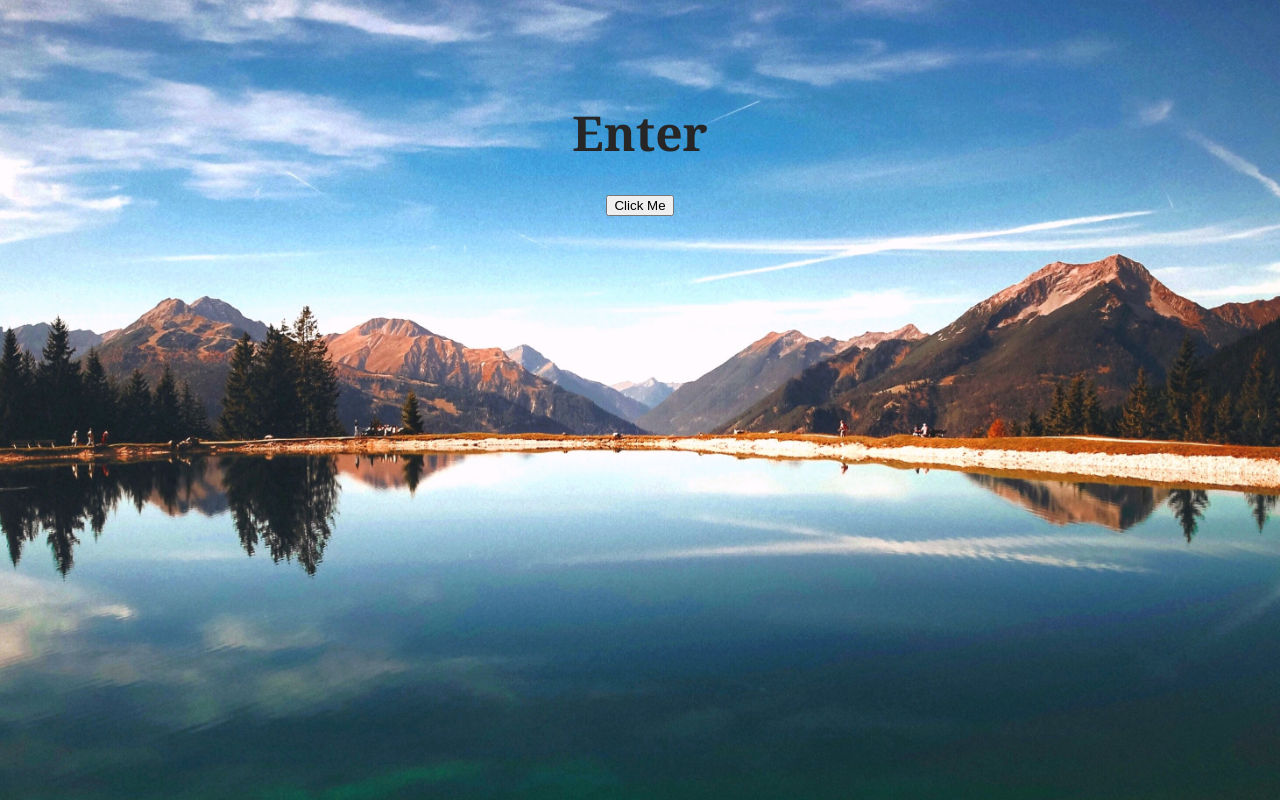
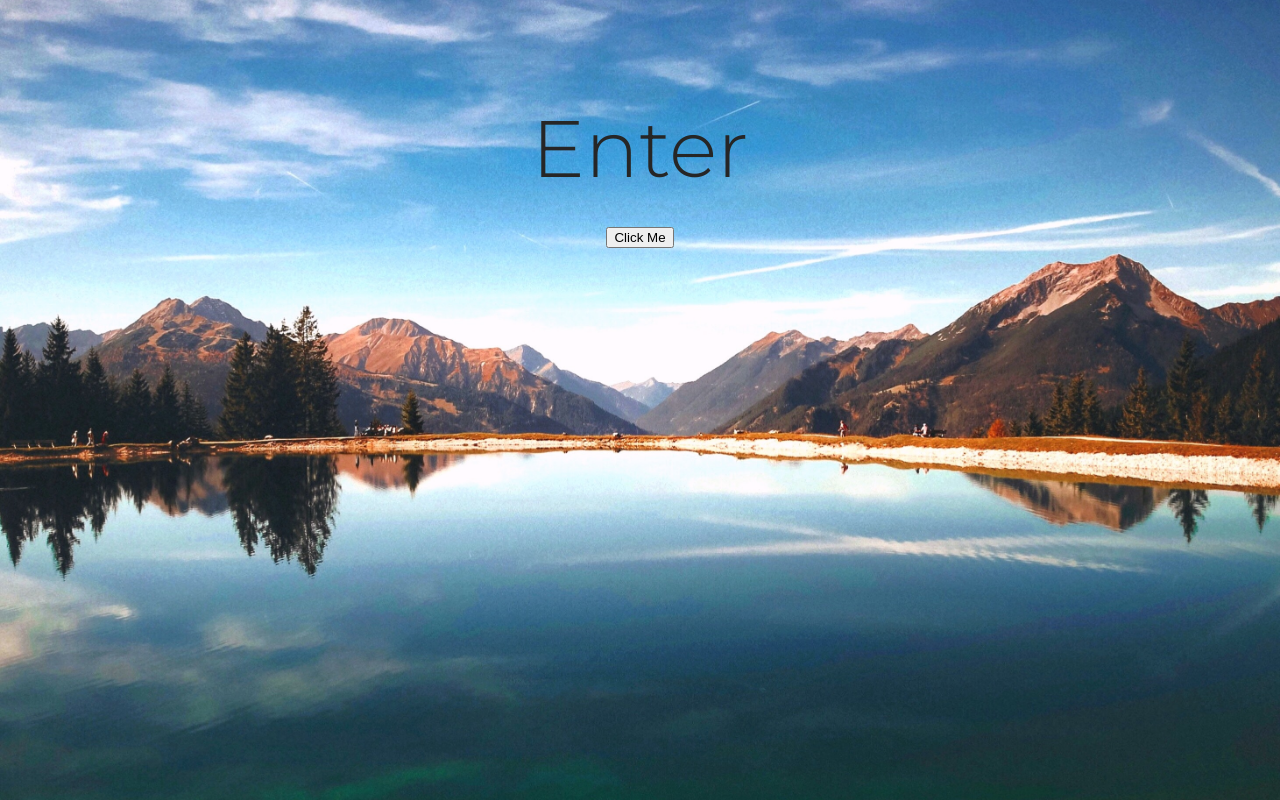
Before and after one commit to amarchiori/clock, a plain HTML site: page index.html in a window 1280 px wide. Drawn offline with Linux system fonts and the light colour scheme.

Commit message:
changed font style

```diff
--- a/index.html
+++ b/index.html
@@ -4,6 +4,9 @@
     <meta charset="UTF-8">
     <meta http-equiv="X-UA-Compatible" content="IE=edge">
     <meta name="viewport" content="width=device-width, initial-scale=1.0">
+    <link rel="preconnect" href="https://fonts.googleapis.com">
+    <link rel="preconnect" href="https://fonts.gstatic.com" crossorigin>
+    <link href="https://fonts.googleapis.com/css2?family=Montserrat:wght@300;500&display=swap" rel="stylesheet">
     <link rel="stylesheet" href="style.css">
     <title>The Welcome Clock</title>
 </head>
--- a/style.css
+++ b/style.css
@@ -15,8 +15,9 @@ h1 {
     padding-top: 100px;
     padding-bottom: 30px;
     margin: 0%;
-    font-family:Georgia, 'Times New Roman', Times, serif;
-    font-size: 3em
+    font-family: 'Montserrat', sans-serif;
+    font-size: 5em;
+    font-weight: 300;
 }
 
 button {
@@ -32,7 +33,8 @@ button {
     padding-bottom: 15px;
     margin: 0%;
     font-size: 4rem;
-    font-family: 'Lucida Sans', 'Lucida Sans Regular', 'Lucida Grande', 'Lucida Sans Unicode', Geneva, Verdana, sans-serif;
+    font-family: 'Montserrat', sans-serif;
+    font-weight: 300;
 }
 
 #time {
@@ -41,5 +43,6 @@ button {
     color: rgb(255, 255, 255);
     margin: 0%;
     font-size: 4rem;
-    font-family: 'Lucida Sans', 'Lucida Sans Regular', 'Lucida Grande', 'Lucida Sans Unicode', Geneva, Verdana, sans-serif;
+    font-family: 'Montserrat', sans-serif;
+    font-weight: 500;
 }
```
